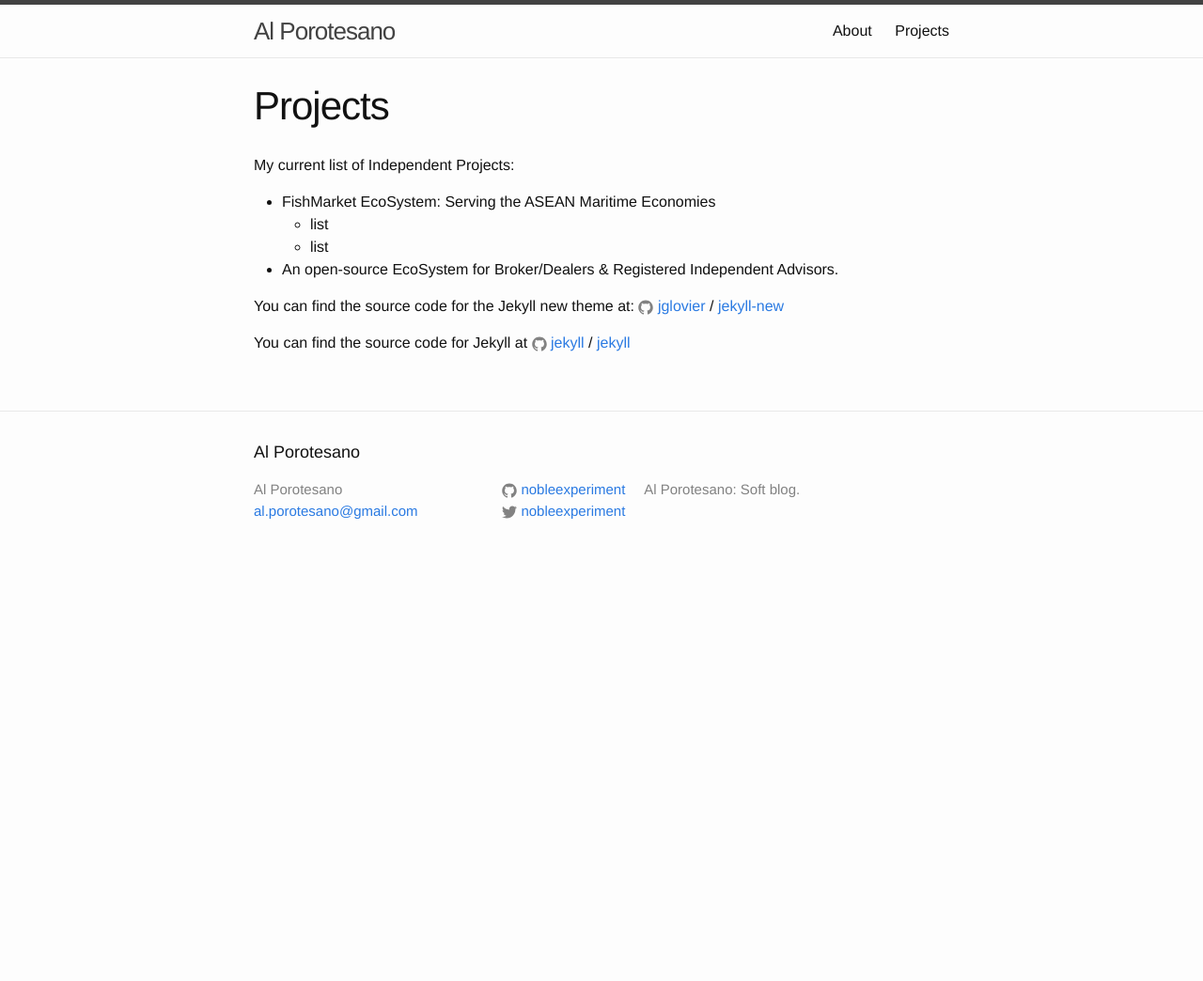
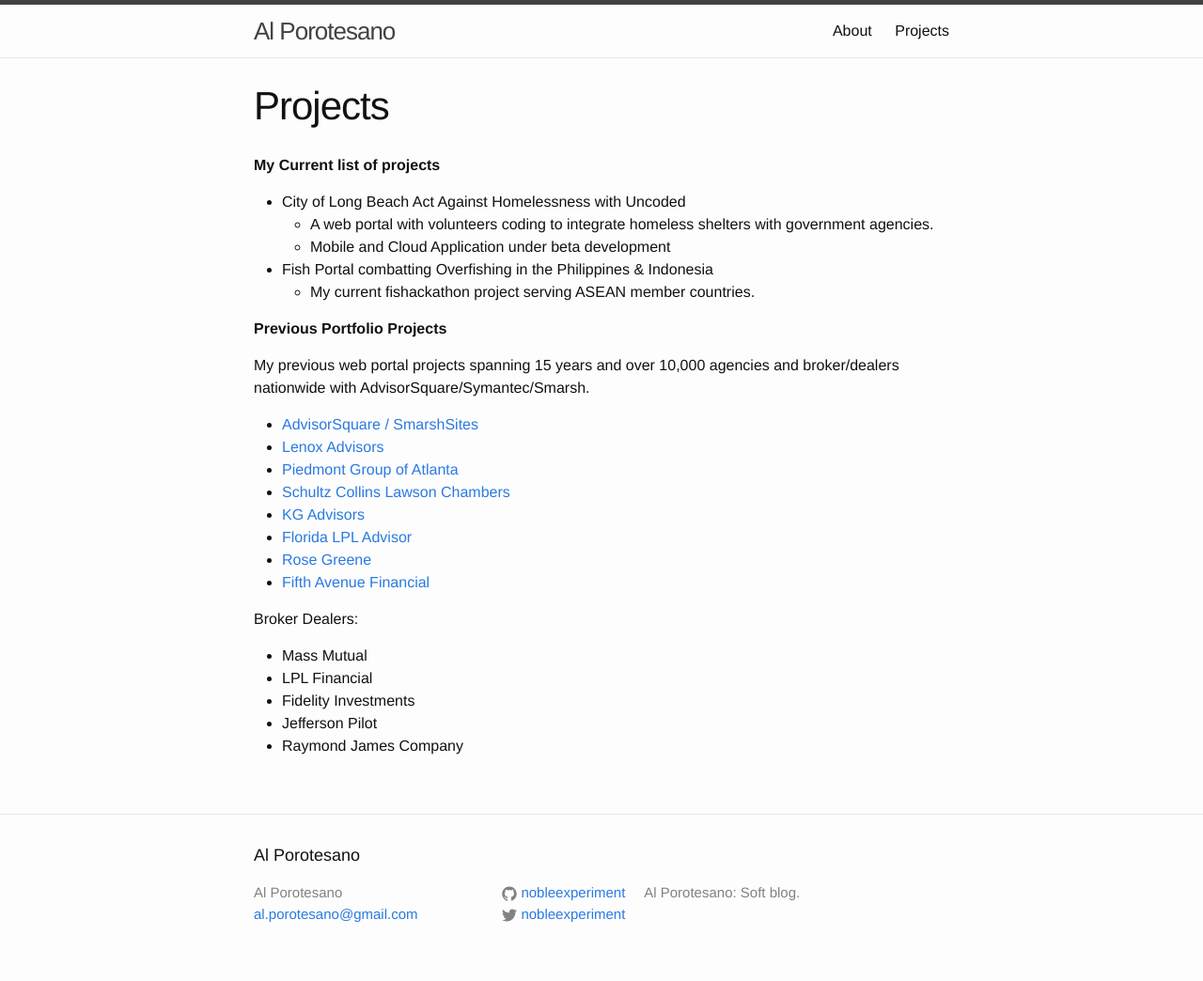
Before and after one commit to nobleexperiment/nobleexperiment.github.io, a Jekyll site: the page built from projects.md, in a window 1280 px wide. Shown: the whole page at 94% size. Built offline with Jekyll 4.4.1, drawn with Linux system fonts in a browser that asks for light colours; before the commit the page ends 900 px from its top, so only the background shows below that.

Commit message:
Update projects.md

```diff
--- a/projects.md
+++ b/projects.md
@@ -4,17 +4,31 @@ title: Projects
 permalink: /projects/
 ---
 
-My current list of Independent Projects:
+**My Current list of projects**
 
-* FishMarket EcoSystem: Serving the ASEAN Maritime Economies
-	* list
-	* list
-* An open-source EcoSystem for Broker/Dealers & Registered Independent Advisors.
+* City of Long Beach Act Against Homelessness with Uncoded
+	* A web portal with volunteers coding to integrate homeless shelters with government agencies.
+	* Mobile and Cloud Application under beta development
+* Fish Portal combatting Overfishing in the Philippines & Indonesia
+	* My current fishackathon project serving ASEAN member countries.
 
-You can find the source code for the Jekyll new theme at:
-{% include icon-github.html username="jglovier" %} /
-[jekyll-new](https://github.com/jglovier/jekyll-new)
+**Previous Portfolio Projects**
 
-You can find the source code for Jekyll at
-{% include icon-github.html username="jekyll" %} /
-[jekyll](https://github.com/jekyll/jekyll)
+My previous web portal projects spanning 15 years and over 10,000 agencies and broker/dealers nationwide with AdvisorSquare/Symantec/Smarsh.
+
+* [AdvisorSquare / SmarshSites](http://www.smarsh.com)
+* [Lenox Advisors](http://www.lenoxadvisors.com)
+* [Piedmont Group of Atlanta](http://http://www.thepiedmontgroupofatlanta.com/)
+* [Schultz Collins Lawson Chambers](http://www.schultzcollins.com)
+* [KG Advisors](http://www.kgadvisors.com)
+* [Florida LPL Advisor](http://www.floridalpladvisor.com)
+* [Rose Greene](http://www.rosegreene.com)
+* [Fifth Avenue Financial](http://www.fifthavenuefinancial.com)
+
+Broker Dealers:
+
+* Mass Mutual
+* LPL Financial
+* Fidelity Investments
+* Jefferson Pilot
+* Raymond James Company
```
